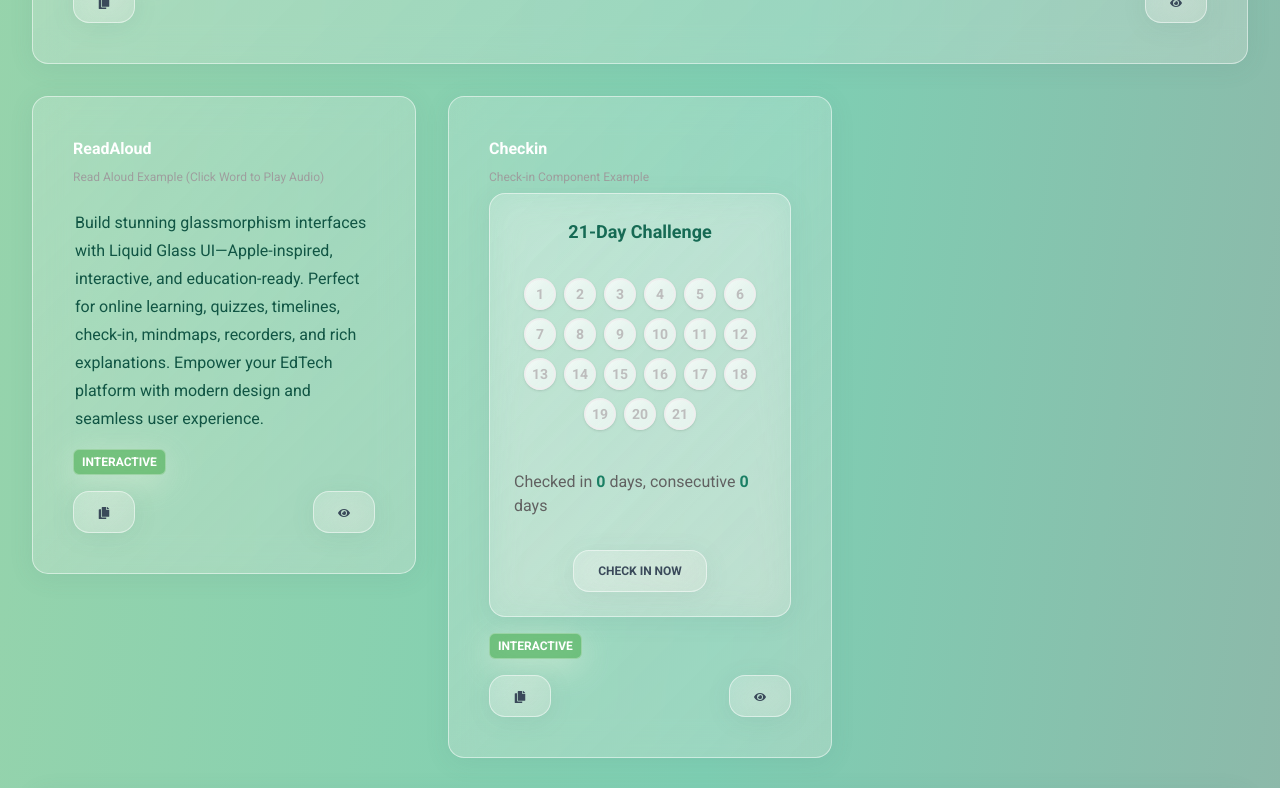
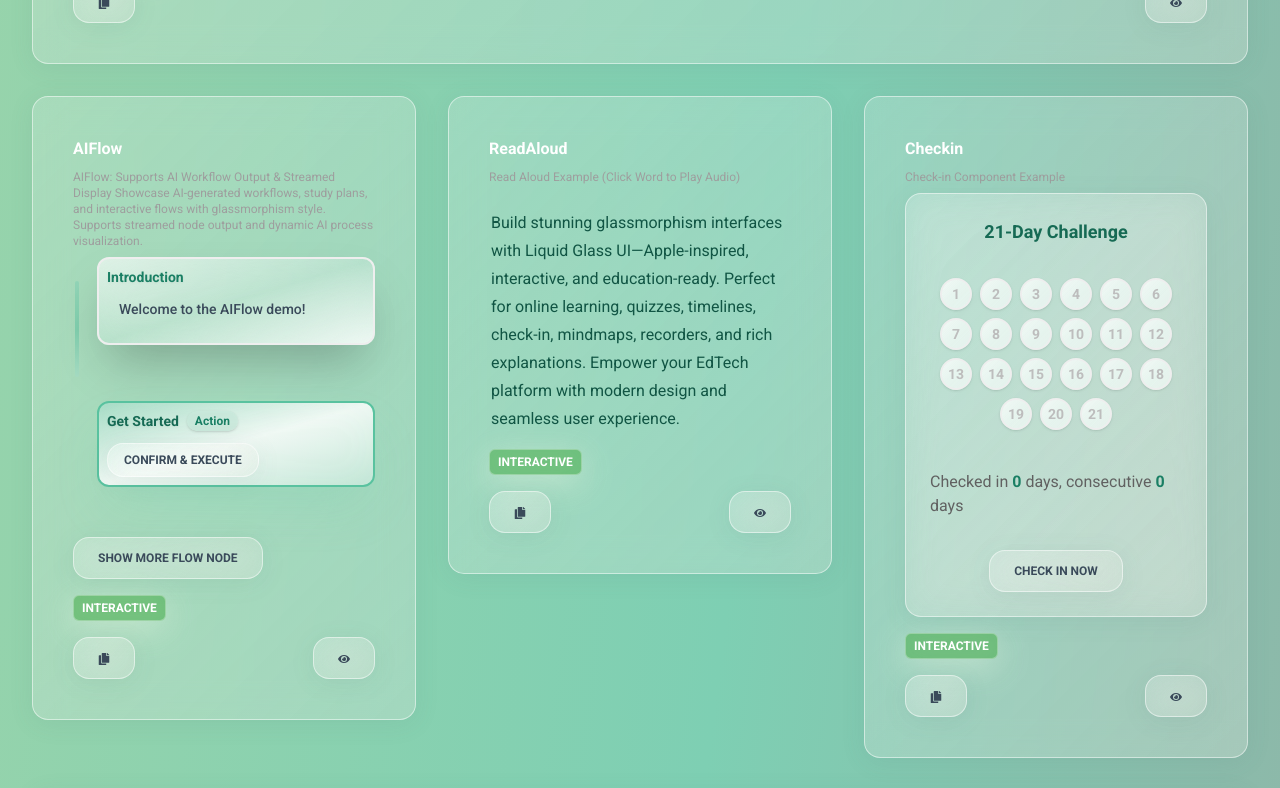
Before and after one commit to nibilin33/liquid-glass-ui, a Next.js app: page / in a window 1280 px wide. Shown: the part 3880-4668 px from the top of the page. Built offline with nearby package versions, Linux system fonts and the light colour scheme.

Commit message:
feat:update

```diff
--- a/components/AIFlow.tsx
+++ b/components/AIFlow.tsx
@@ -1,41 +1,68 @@
-import React, { useState } from 'react';
+import React, { useState, useImperativeHandle } from 'react';
 import { motion } from 'framer-motion';
 import ReactMarkdown from 'react-markdown';
+import{ Button } from './Button';
 
 export interface AINode {
   id: string;
   type: 'normal' | 'action';
   title: string;
-	childrenIds?: string[]; // 子节点 id 数组
+  childrenIds?: string[];
   output?: string[];
   onConfirm?: () => void;
 }
 
-interface AIFlowProps {
-	nodes: AINode[];
-	rootIds?: string[]; // 可指定渲染的根节点 id
+export interface AIFlowProps {
+  nodes?: AINode[];
+  rootIds?: string[];
 }
 
+export interface AIFlowRef {
+  addNode: (node: AINode) => void;
+  reset: () => void;
+}
 
-export const AIFlow: React.FC<AIFlowProps> = ({ nodes, rootIds }) => {
-	// 构建 id 到节点的索引
+export const AIFlow = React.forwardRef<AIFlowRef, AIFlowProps>(
+	({ nodes: initialNodes = [], rootIds }, ref) => {
+		const [nodes, setNodes] = useState<AINode[]>(initialNodes);
+
+		useImperativeHandle(ref, () => ({
+			addNode: (node: AINode) => {
+				setNodes(prev => [...prev, node]);
+			},
+			reset: () => {
+				setNodes(initialNodes);
+			}
+		}), []);
+
 		const nodeMap = React.useMemo(() => {
 			const map: Record<string, AINode> = {};
 			nodes.forEach(n => { map[n.id] = n; });
 			return map;
 		}, [nodes]);
 
-	// 默认渲染所有节点或指定根节点
 		const renderIds = rootIds || nodes.map(n => n.id);
 
 		return (
 			<div className="space-y-6">
-			{renderIds.map(id => (
-				nodeMap[id] ? <AINodeCard key={id} node={nodeMap[id]} nodeMap={nodeMap} /> : null
+						{renderIds.map((id: string, idx) => (
+							nodeMap[id] ? (
+								<div key={id} className="relative w-full flex flex-row items-start">
+									{/* 左侧连线区 */}
+									<div className="flex flex-col items-center mr-4">
+										<div className="w-2 h-6" />
+										<div className="w-1 h-24 bg-gradient-to-b from-emerald-300 via-emerald-400 to-emerald-200 rounded-full shadow-emerald-200/40 animate-pulse" style={{ visibility: idx < renderIds.length - 1 ? 'visible' : 'hidden' }} />
+									</div>
+									<div className="flex-1">
+										<AINodeCard node={nodeMap[id]} nodeMap={nodeMap} />
+									</div>
+								</div>
+							) : null
 						))}
 			</div>
 		);
-};
+	}
+);
 
 const AINodeCardComp: React.FC<{ node: AINode; nodeMap: Record<string, AINode> }> = ({ node, nodeMap }) => {
 	const [outputIdx, setOutputIdx] = useState(node.output ? node.output.length : 0);
@@ -49,7 +76,7 @@ const AINodeCardComp: React.FC<{ node: AINode; nodeMap: Record<string, AINode> }
 
 		return (
 				<motion.div
-					className={`relative rounded-3xl border-2 p-7 md:p-8 shadow-2xl backdrop-blur-xl transition-all
+					className={`relative rounded-xl border-2 p-2 shadow-2xl backdrop-blur-xl transition-all
 						${node.type === 'action'
 							? 'border-emerald-400 bg-gradient-to-br from-emerald-200/70 via-white/80 to-emerald-100/80 shadow-emerald-300/30'
 							: 'border-gray-200 bg-gradient-to-br from-white/60 via-emerald-100/40 to-white/80'}
@@ -58,7 +85,7 @@ const AINodeCardComp: React.FC<{ node: AINode; nodeMap: Record<string, AINode> }
 					animate={{ opacity: 1, y: 0 }}
 					transition={{ duration: 0.5, type: 'spring', stiffness: 320, damping: 22 }}
 				>
-						<div className="font-extrabold text-xl md:text-2xl mb-3 flex items-center gap-2 drop-shadow-sm">
+						<div className="font-extrabold text-sm md:text-md mb-3 flex items-center gap-2 drop-shadow-sm">
 							<span className={node.type === 'action' ? 'text-emerald-700' : 'text-emerald-600'}>
 								{node.title}
 							</span>
@@ -68,7 +95,7 @@ const AINodeCardComp: React.FC<{ node: AINode; nodeMap: Record<string, AINode> }
 						</div>
 				{/* 流式输出区（支持 markdown） */}
 						{node.output && (
-							<div className="mb-3 text-base text-emerald-700 min-h-[24px] font-medium">
+							<div className="ml-3 mb-3 text-sm min-h-[24px] font-medium">
 								{node.output.slice(0, outputIdx).map((line, i) => (
 									<motion.div key={i} initial={{ opacity: 0 }} animate={{ opacity: 1 }} transition={{ delay: i * 0.1 }}>
 										<ReactMarkdown
@@ -86,12 +113,12 @@ const AINodeCardComp: React.FC<{ node: AINode; nodeMap: Record<string, AINode> }
 						)}
 				{/* 动作类节点按钮 */}
 						{node.type === 'action' && node.onConfirm && (
-							<button
-								className="mt-2 px-5 py-2 rounded-2xl bg-emerald-400 text-white font-bold shadow-lg hover:bg-emerald-500 transition-all text-base"
+							<Button
+								size="sm"
 								onClick={node.onConfirm}
 							>
 								Confirm & Execute
-							</button>
+							</Button>
 						)}
 				{/* 子节点递归渲染（通过 childrenIds 查找） */}
 						{node.childrenIds && node.childrenIds.length > 0 && (
--- a/pages/index.tsx
+++ b/pages/index.tsx
@@ -1,4 +1,4 @@
-import { SetStateAction, useState } from "react";
+import { SetStateAction, useState, useRef } from "react";
 import { FaCopy, FaEye } from 'react-icons/fa';
 import { Button } from "../components/Button";
 import { Card } from "../components/Card";
@@ -24,7 +24,8 @@ import { ReadingVisualizer } from "../components/ReadingVisualizer";
 import { AbilityRadar } from "../components/AbilityRadar";
 import { Schedule } from "../components/Schedule";
 import { ReadAloud } from "../components/ReadAloud";
-import { PriceSets } from "components/PriceSets";
+import { PriceSets } from "../components/PriceSets";
+import { AIFlow, AIFlowRef, AINode } from '../components/AIFlow';
 
 const categories = ["All", "Basic", "Interactive", "Navigation", "Layout"];
 
@@ -196,6 +197,76 @@ export default function RootLayout() {
 
   const [email, setEmail] = useState("");
   const [countdown, setCountdown] = useState<number | undefined>(undefined);
+  const flowRef = useRef<AIFlowRef>(null);
+
+    const testNodes: AINode[] = [
+      {
+        id: 'plan-1',
+        type: 'normal',
+        title: '📚 AI Study Plan: Reading Overview',
+        output: [
+          '**Goal:** Improve reading comprehension and speed.',
+          '- Duration: 2 weeks',
+          '- Daily reading: 30 minutes',
+          '- Focus: News articles, short stories, science texts'
+        ]
+      },
+      {
+        id: 'plan-2',
+        type: 'normal',
+        title: 'Step 1: Baseline Test',
+        output: [
+          'Take a baseline reading test to assess your current level.',
+          '- [Start Test](#)',
+          '- Record your speed and accuracy.'
+        ]
+      },
+      {
+        id: 'plan-3',
+        type: 'normal',
+        title: 'Step 2: Daily Practice',
+        output: [
+          'Read one article per day and summarize the main idea.',
+          '- Use [ReadingVisualizer] for annotation.',
+          '- Track progress in [Schedule] and [Timeline].'
+        ]
+      },
+      {
+        id: 'plan-4',
+        type: 'action',
+        title: 'Step 3: Weekly Review & Quiz',
+        output: [
+          'Review your summaries and take a weekly quiz.',
+          '- [Start Quiz](#)',
+          '- Get instant feedback and explanation.'
+        ],
+        onConfirm: () => alert('Weekly quiz started!')
+      },
+      {
+        id: 'plan-5',
+        type: 'normal',
+        title: 'Step 4: Progress Report',
+        output: [
+          'AI will generate a progress report based on your reading logs and quiz results.',
+          '- View radar chart and timeline.',
+          '- Get personalized suggestions for next stage.'
+        ]
+      }
+    ];
+
+    // 每隔一秒自动 push 一个节点
+    const handleAddNode = () => {
+      flowRef.current?.reset();
+      let idx = 0;
+      const pushNext = () => {
+        if (idx < testNodes.length) {
+          flowRef.current?.addNode(testNodes[idx]);
+          idx++;
+          setTimeout(pushNext, 1000);
+        }
+      };
+      pushNext();
+    };
   const allComponents = [
     {
       name: "Schedule",
@@ -436,7 +507,33 @@ export default function RootLayout() {
         `<ClozeInput text="Last Saturday, our family decided to visit a corn maze for the first time. We {0} it {1} to {2} our {3} out, but we were completely {4}." answers={["thought", "would be easy", "find", "way", "wrong"]} />\n` +
         `<ClozeInput text="The capital of France is {0}." answers={["Paris"]} letterMode />`,
     },
-
+    {
+      name: 'AIFlow',
+      category: 'Interactive',
+      preview: (
+        <>
+          <div className="mb-2 text-xs text-gray-500">
+            AIFlow: Supports AI Workflow Output & Streamed Display
+            Showcase AI-generated workflows, study plans, and interactive flows with glassmorphism style. Supports streamed node output and dynamic AI process visualization.
+          </div>
+          <AIFlow nodes={[
+            {
+              id: '1',
+              type: 'normal',
+              title: 'Introduction',
+              output: ['Welcome to the AIFlow demo!']
+            },{
+              id: '2',
+              type: 'action',
+              title: 'Get Started',
+              onConfirm: () => alert('Getting Started...')
+            }
+          ]} ref={flowRef}/>
+          <div className="mt-4"></div>
+          <Button onClick={handleAddNode}>Show More Flow Node</Button>
+        </>
+      )
+    },
     {
       name: "ReadAloud",
       category: "Interactive",
```
Lines whose indentation alone changed are shown as unchanged.
